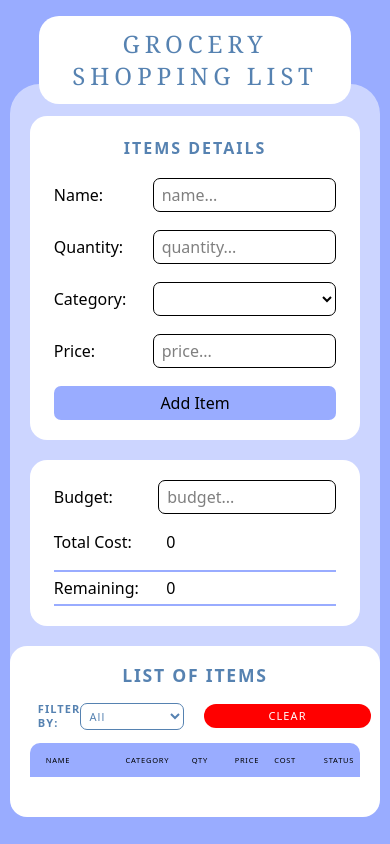
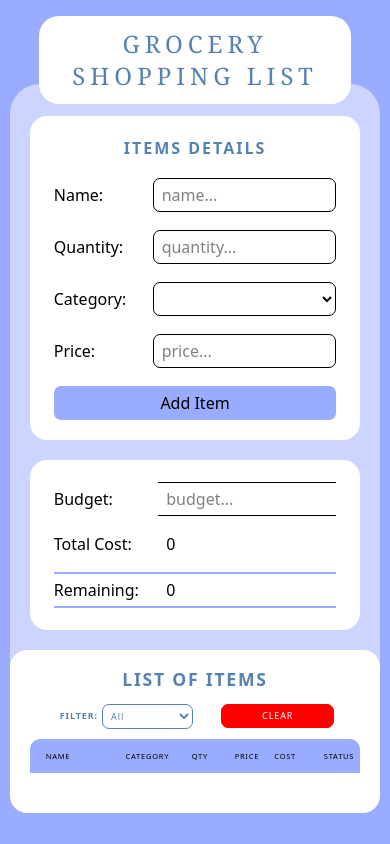
Before and after one commit to rnml6/grocery-shopping-list, a React (Vite) app: page / in a window 390 px wide. Built offline with nearby package versions, Linux system fonts and the light colour scheme.

Commit message:
responsive design v3

```diff
--- a/src/App.css
+++ b/src/App.css
@@ -28,7 +28,7 @@ body {
     @apply text-center text-[1rem] p-0 tracking-[2px] font-bold;
   }
   .budget_container {
-    @apply py-5 px-6;
+    @apply py-5.5 px-6;
   }
   .budget_container > div > input {
     @apply w-[63%];
@@ -51,13 +51,16 @@ body {
   .item_list_header div select,
   .item_list_header div label,
   .item_list_header div button {
-    @apply text-[11px] mb-1;
+    @apply text-[9px] mb-1 w-auto;
+  }
+  .item_list_header div label {
+    @apply mr-1;
   }
   .select_button_container {
-    @apply flex justify-between items-center p-2;
+    @apply flex justify-between gap-5 items-center py-0.5;
   }
   .clear_button {
-    @apply ml-4 px-16;
+    @apply m-0 border-1 border-[red] rounded-[7px];
   }
   .label_container {
     @apply m-0;
--- a/src/components/content.jsx
+++ b/src/components/content.jsx
@@ -23,15 +23,16 @@ function Content () {
 
       <div className='w-[68%] bg-[white] rounded-[17px] pt-0 overflow-auto hide-scrollbar p-10 item_list_container'>
         <div className='sticky top-0 bg-[white]'>
-          <div className='flex justify-between item_list_header'>
+          <div className='flex justify-between item_list_header items-center'>
             <div>
               <h1 className='text-4xl py-7 tracking-widest pl-8 text-[#5682B1]'>
                 LIST OF ITEMS
               </h1>
             </div>
-            <div className='content-center select_button_container'>
-              <label className='text-xs mr-2 tracking-widest text-[#5682B1] font-semibold label_container'>
-                FILTER BY:
+            <div className='content-center select_button_container flex h-[max-content] pt-3'>
+              <div className='flex p-1 h-[max-content] items-center'>
+                <label className='text-xs mr-2 w-[max-content] tracking-widest text-[#5682B1] font-semibold label_container'>
+                  {maxWidth < 480 ? 'FILTER:' : 'FILTER BY:'}
                 </label>
                 <select
                   onChange={e => setFilterCategory(e.target.value)}
@@ -45,6 +46,7 @@ function Content () {
                   <option value='SNACKS'>Snacks</option>
                   <option value='OTHERS'>Others</option>
                 </select>
+              </div>
               <button
                 onClick={() => setItems([])}
                 className='bg-[red] ml-4 h-[auto] py-1 px-10 tracking-widest text-white rounded-[13px] clear_button'
--- a/src/container/budget.jsx
+++ b/src/container/budget.jsx
@@ -12,7 +12,7 @@ function Budget ({ items }) {
         <input
           value={overallBudget}
           onChange={e => setOverallBudget(Number(e.target.value) || null)}
-          className='border border-black rounded-[7px] pl-2 p-1 [&::-webkit-inner-spin-button]:appearance-none w-[65%]'
+          className='border-b-1 border-t-1 border-black pl-2 p-1 [&::-webkit-inner-spin-button]:appearance-none w-[65%]'
           placeholder='budget...'
           type='number'
         />
```
Lines whose indentation alone changed are shown as unchanged.
